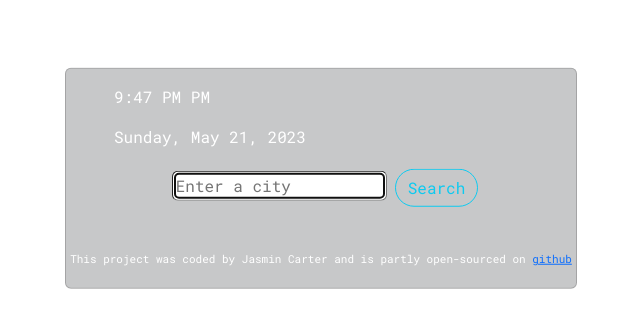
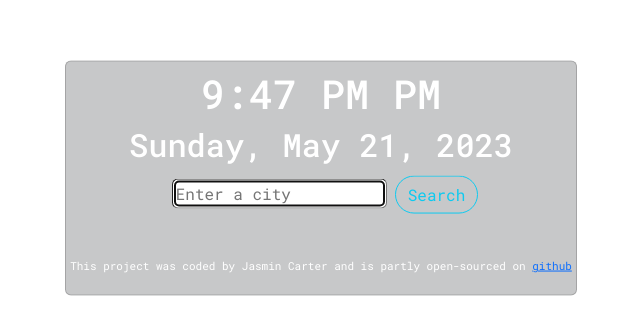
Before and after one commit to sleepykanguru22/weather-app-spline, a React (Create React App) app: page / in a window 1280 px wide. Shown: the part 190-524 px from the top of the page, without its empty margins (319-959 px from the left). Built offline with nearby package versions, Linux system fonts and the light colour scheme.

Commit message:
Update Clock.js

```diff
--- a/src/components/Clock.js
+++ b/src/components/Clock.js
@@ -1,17 +1,17 @@
 import React, { useState, useEffect } from 'react';
 
 export default function Clock() {
-  const [time, setTime] = useState(getFormattedTime());
-  const [date, setDate] = useState(getFormattedDate());
+const [time, setTime] = useState(getFormattedTime());
+const [date, setDate] = useState(getFormattedDate());
 
   useEffect(() => {
     const interval = setInterval(() => {
       setTime(getFormattedTime());
+      setDate(getFormattedDate());
     }, 1000);
 
     return () => {
       clearInterval(interval);
-      console.log('test')
     };
   }, []);
 
@@ -31,9 +31,9 @@ export default function Clock() {
   }
 
   return (
-    <div className="clock text-sm-start px-5 pt-2">
-      <p>{time}</p>
-      <p>{date}</p>
+    <div className="clock">
+      <h1>{time}</h1>
+      <h2>{date}</h2>
     </div>
   );
 }
```
